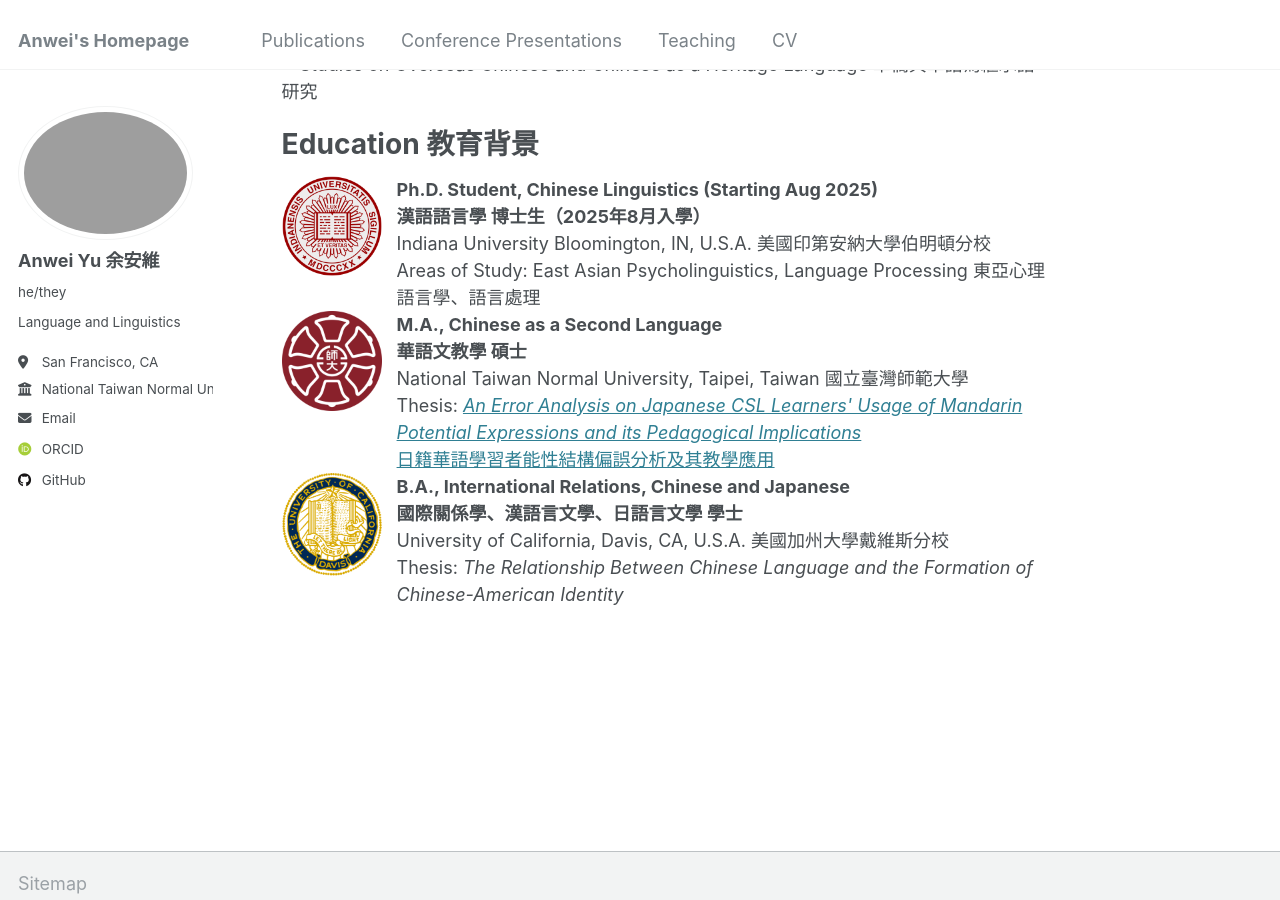
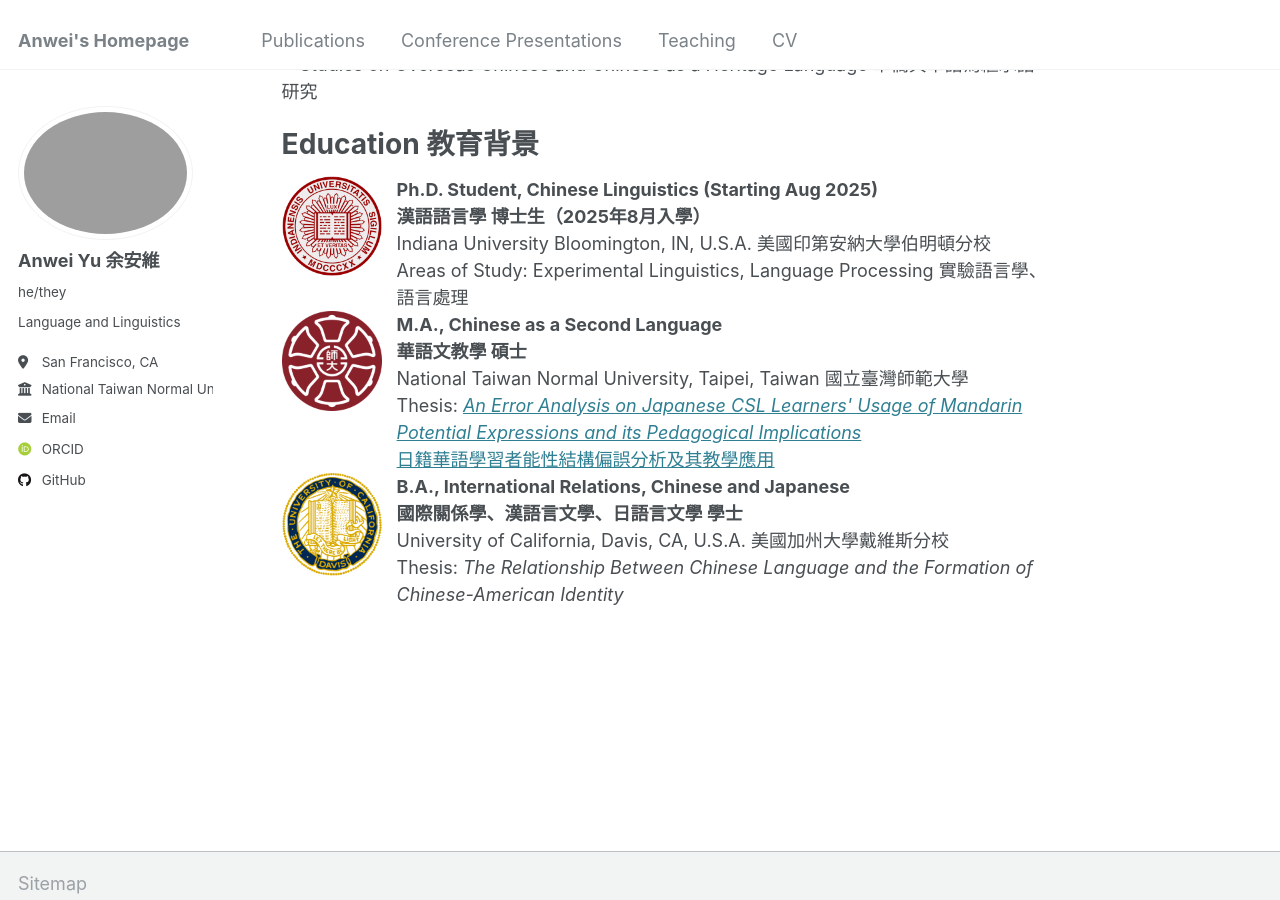
Before and after one commit to anweiyu/anweiyu.github.io, a Jekyll site: the page built from _pages/about.md, in a window 1280 px wide and 900 px high, scrolled down 834 px. Built offline with Jekyll 4.4.1, drawn with Linux system fonts in a browser that asks for light colours; some web fonts are replaced.

Commit message:
Update about.md

```diff
--- a/_pages/about.md
+++ b/_pages/about.md
@@ -30,7 +30,7 @@ Education 教育背景
   <img src="{{site.baseurl}}/images/IU.png" alt="IU Logo" width= "100" style="margin-right: 15px;">
   <p style="margin: 0;"><strong>Ph.D. Student, Chinese Linguistics (Starting Aug 2025) <br>漢語語言學 博士生（2025年8月入學）</strong><br>
     Indiana University Bloomington, IN, U.S.A. 美國印第安納大學伯明頓分校<br>
-    Areas of Study: East Asian Psycholinguistics, Language Processing 東亞心理語言學、語言處理</p></div>
+    Areas of Study: Experimental Linguistics, Language Processing 實驗語言學、語言處理</p></div>
 <div style="display: flex; align-items:flex-start;text-align: left;">
   <img src="{{site.baseurl}}/images/NTNU.png" alt="NTNU Logo" width= "100" style="margin-right: 15px;">
   <p style="margin: 0;"><strong>M.A., Chinese as a Second Language <br>華語文教學 碩士</strong><br>
```
